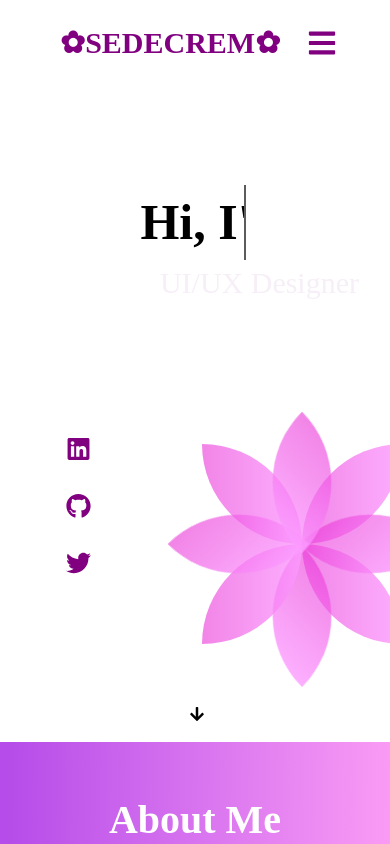
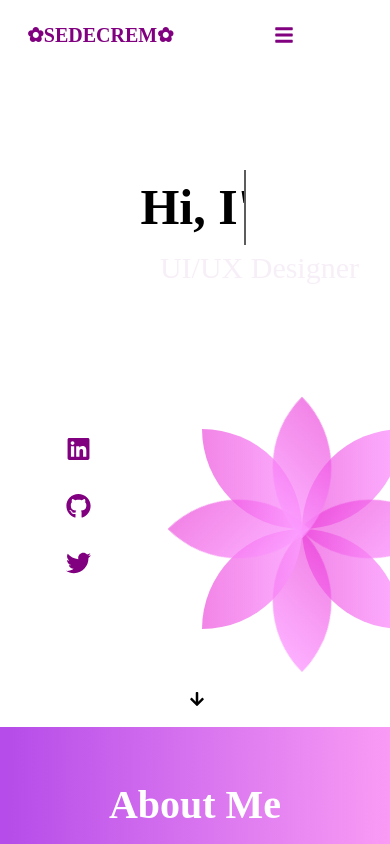
Before and after one commit to sedecrem/React-Web-Developer-Website-MSmith, a React (Create React App) app: page / in a window 390 px wide. Shown: the top 844 px of the page. Built offline with nearby package versions, Linux system fonts and the light colour scheme; a web font is replaced by a local one.

Commit message:
Created mobile navbar

```diff
--- a/src/components/Navbar.css
+++ b/src/components/Navbar.css
@@ -46,6 +46,21 @@
     width: 100%;
 }
 
+/* Back Button */
+.back-button {
+    display: none;
+    position: absolute;
+    top: 20px;
+    right: 40px;
+    font-size: 24px;
+    color: black;
+    cursor: pointer;
+    transition: color 0.3s ease;
+}
+
+.nav-menu.active .back-button {
+    display: block;
+}
 
 /* Header */
 .header {
@@ -64,7 +79,7 @@
     cursor: pointer;
 }
 
-  /* Social Media Icons */
+/* Social Media Icons */
 .icons-nav {
     position: fixed;
     top: 60%;
@@ -81,8 +96,6 @@
     font-size: 25px;
 }
 
-
-
 /* Responsive Styles */
 /* For mobile phones */
 @media (min-width: 320px) and (max-width: 720px) {
@@ -94,9 +107,10 @@
       position: fixed;
       top: 0;
       left: 100%;
+      margin-left: 20%;
       opacity: 1;
       transition: all 0.5s ease;
-      background: white;
+      background: purple;
       padding-top: 100px;
     }
 
@@ -104,13 +118,19 @@
       left: 0;
     }
 
+    .navbar {
+        width: 100%;
+    }
+
     .menu-icon {
       display: block;
-      margin-left: 10%;
+      margin-left: 60%;
+      font-size: 20px;
     }
 
     .header {
       justify-content: space-between;
-      width: 100%;
+      font-size: 20px;
+      margin-left: 7px;
     }
 }
--- a/src/components/Navbar.js
+++ b/src/components/Navbar.js
@@ -1,51 +1,3 @@
-// import React from 'react';
-// import { FaLinkedin, FaGithub, FaTwitter } from 'react-icons/fa';
-// import { Link } from 'react-scroll';
-// import './Navbar.css'
-
-
-// const Navbar = () =>{
-
-//     return(
-
-//         <div>
-//             {/* Header and Links to other pages */}
-//             <nav className='navbar'>
-//                 <div className='header'>
-//                     <h1>✿SEDECREM✿</h1>
-//                 </div>
-//                 <ul>
-//                     <li>
-//                         <Link to='contact'>Contact</Link>
-//                     </li>
-//                     <li>
-//                         <Link to='experience'>Experience</Link>
-//                     </li>
-//                     <li>
-//                         <Link to='skills'>Skills</Link>
-//                     </li>
-//                     <li>
-//                         <Link to='about'>About</Link>
-//                     </li>
-//                     <li>
-//                         <Link to='home'>Home</Link>
-//                     </li>
-//                 </ul>
-//             </nav>
-
-//             {/* Social Icons */}
-//             <div className='icons-nav'>
-//                 <a href="https://linkedin.com/in/mercedes-smith-"><FaLinkedin /></a>
-//                 <a href="https://github.com/sedecrem"><FaGithub /></a>
-//                 <a href="https://twitter.com/mercedesjs_"><FaTwitter /></a>
-//             </div>
-//         </div>
-//     );
-// }
-
-// export default Navbar
-
-
 import React, { useState } from 'react';
 import { FaLinkedin, FaGithub, FaTwitter, FaBars, FaTimes } from 'react-icons/fa';
 import { Link } from 'react-scroll';
@@ -64,13 +16,12 @@ const Navbar = () => {
         <div className='header'>
           <h1>✿SEDECREM✿</h1>
           <div className='menu-icon' onClick={toggleMenu}>
-            {isOpen ? <FaTimes /> : <FaBars />}
+            {<FaBars />}
           </div>
         </div>
+
         <ul className={`nav-menu ${isOpen ? 'active' : ''}`}>
-          {/* <li>
-            <Link to='home' onClick={toggleMenu}>Home</Link>
-          </li> */}
+          <a className='back-button' onClick={toggleMenu} href="#"><FaTimes /></a>
           <li>
             <Link to='about' onClick={toggleMenu}>About</Link>
           </li>
--- a/src/index.css
+++ b/src/index.css
@@ -19,14 +19,16 @@ code {
 @tailwind base;
 @tailwind components;
 @tailwind utilities;
+
 @import url('https://fonts.googleapis.com/css2?family=Raleway:wght@300;400;500;600;700;800;900&display=swap');
+
 @layer base {
-    body {
-        @apply font-[Raleway];
+    html, body {
+        @apply w-full h-full min-h-screen font-[Raleway];
     }
+
     li {
-        @apply px-4;
-        @apply cursor-pointer
+        @apply px-4 cursor-pointer;
     }
 }
 
@@ -36,16 +38,17 @@ code {
     background-position: center;
     height: 250px;
 }
+
 .content-div:hover {
     background-image: linear-gradient(
         to right,
         rgba(112, 157, 255, 0.8),
         hsla(242, 74%, 61%, 0.8)
-    )!important;
+    ) !important;
 }
 
 @media (max-width: 320px) {
-    body{
-        width: 190%;
+    body {
+        @apply w-full;
     }
 }
```
